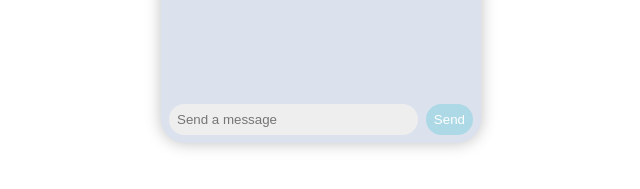
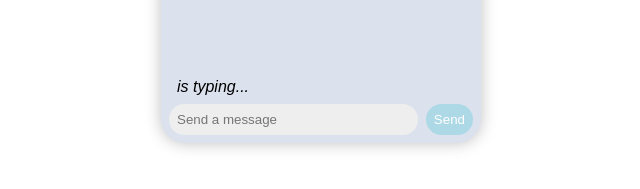
Before and after one commit to MarcoMaz/chat-app, a React (Create React App) app in the folder client/: page / in a window 1280 px wide. Shown: the part 425-614 px from the top of the page, without its empty margins (319-959 px from the left). Built offline with nearby package versions, Linux system fonts and the light colour scheme; no server answers.

Commit message:
- add Typing component - add styling - add disabled logic

```diff
--- a/client/src/components/Footer/Footer.css
+++ b/client/src/components/Footer/Footer.css
@@ -1,5 +1,6 @@
 .Footer {
   display: flex;
+  flex-wrap: wrap;
   justify-content: space-between;
   padding: 0.5rem;
 }
--- a/client/src/components/Footer/Footer.js
+++ b/client/src/components/Footer/Footer.js
@@ -3,6 +3,7 @@ import { useState, useEffect } from 'react';
 
 import './Footer.css';
 
+import Typing from '../Typing/Typing';
 import InputText from '../InputText/InputText';
 import SendButton from '../SendButton/SendButton';
 
@@ -95,6 +96,7 @@ const Footer = ({ socket }) => {
   };
 
   const handleChange = (e) => {
+    console.log('typing');
     setMessage(e.target.value);
   };
 
@@ -106,8 +108,9 @@ const Footer = ({ socket }) => {
 
   return (
     <footer className="Footer">
+      <Typing />
       <InputText value={message} onChange={handleChange} onKeyDown={handleKeyDown} />
-      <SendButton handleMessage={handleMessage} />
+      <SendButton handleMessage={handleMessage} isDisabled={message} />
     </footer>
   );
 };
--- a/client/src/components/SendButton/SendButton.js
+++ b/client/src/components/SendButton/SendButton.js
@@ -1,16 +1,19 @@
 import PropTypes from 'prop-types';
 import './SendButton.css';
 
-const SendButton = ({ handleMessage }) => {
+const SendButton = ({ handleMessage, isDisabled }) => {
+  const sendButtonClassName = `${isDisabled !== '' ? 'Button -disabled' : 'Button'}`;
+
   return (
-    <button type="button" className="Button" onClick={handleMessage}>
+    <button type="button" className={sendButtonClassName} onClick={handleMessage}>
       Send
     </button>
   );
 };
 
 SendButton.propTypes = {
-  handleMessage: PropTypes.func.isRequired
+  handleMessage: PropTypes.func.isRequired,
+  isDisabled: PropTypes.string.isRequired
 };
 
 export default SendButton;
--- /dev/null
+++ b/client/src/components/Typing/Typing.css
@@ -0,0 +1,6 @@
+.Footer__typing {
+  margin-bottom: 0.5rem;
+  padding-left: 0.5rem;
+  text-align: left;
+  width: 100%;
+}
--- /dev/null
+++ b/client/src/components/Typing/Typing.js
@@ -0,0 +1,11 @@
+import './Typing.css';
+
+const Typing = () => {
+  return (
+    <div className="Footer__typing">
+      <em>is typing...</em>
+    </div>
+  );
+};
+
+export default Typing;
```
